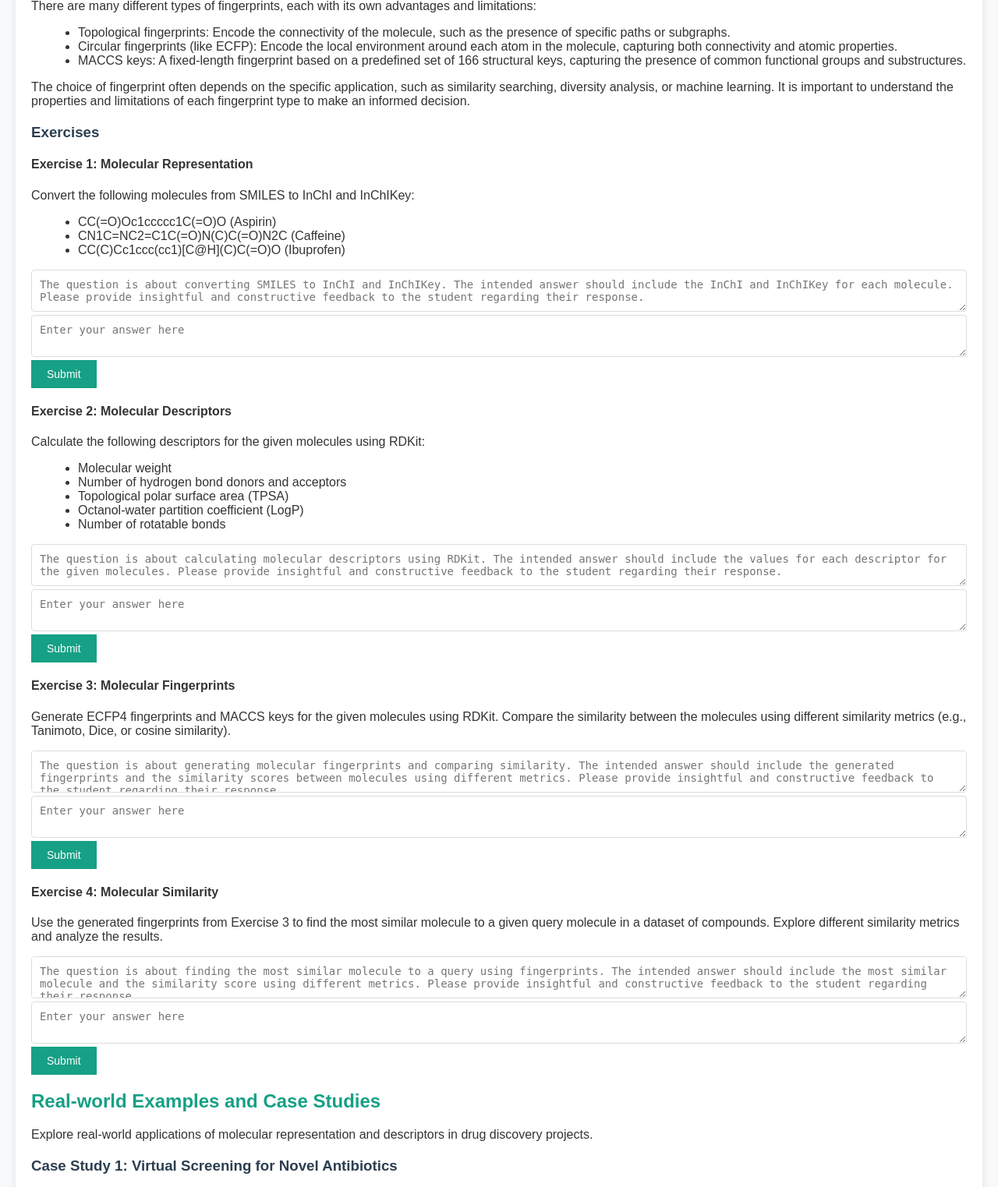
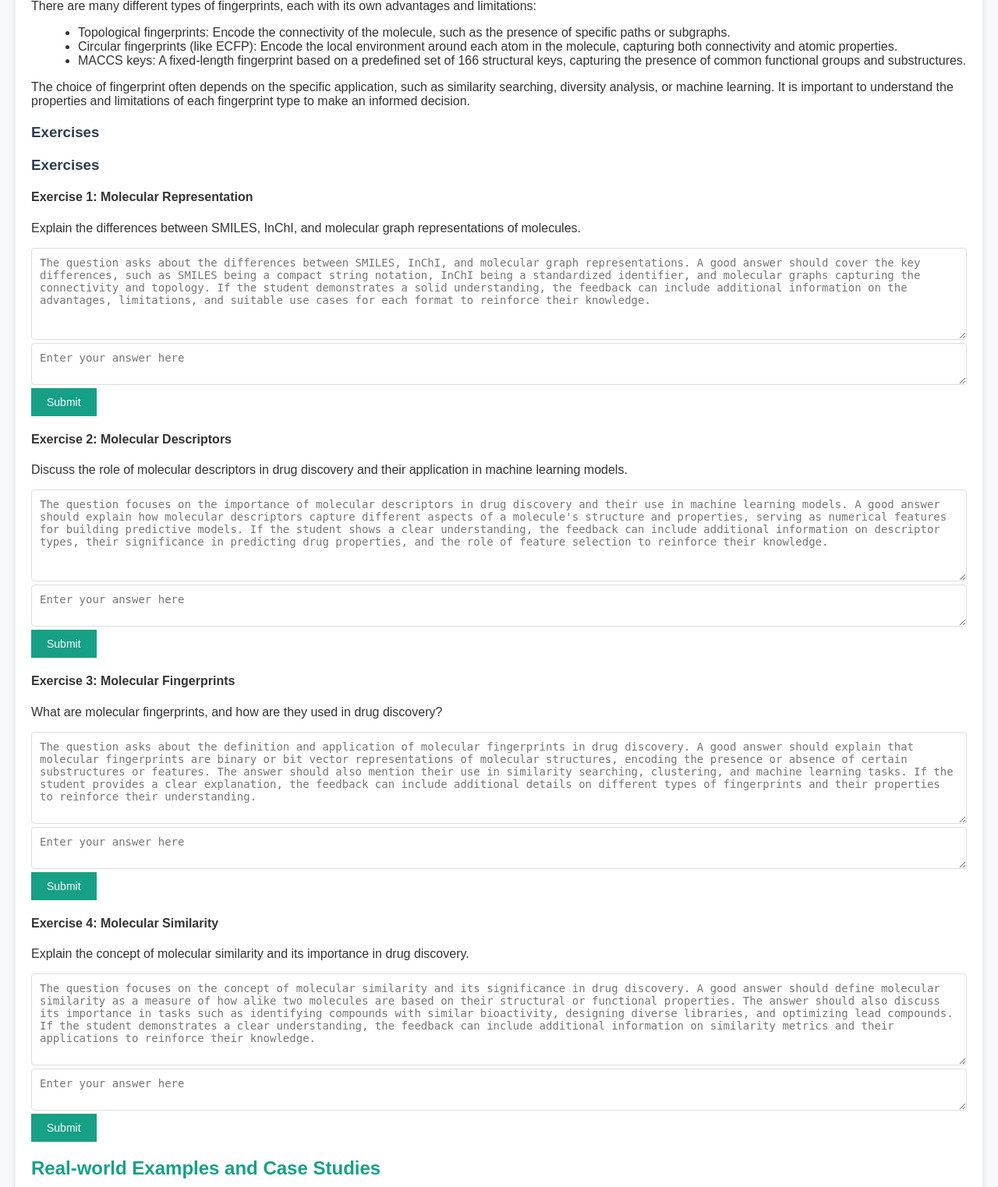
Before and after one commit to grabbedrat/drugdelivery-ml-lab, a Flask app: page /module1/lesson1 in a window 1280 px wide. Shown: the part 1309-2832 px from the top of the page at 78% size. Run offline with Flask 3, Linux system fonts and the light colour scheme; some libraries are stand-ins or nearby versions.

Commit message:
Update chatbot module to use 'gpt-3.5-turbo-instruct' instead of 'Assistant' in the chat history

```diff
--- a/modules/chatbot.py
+++ b/modules/chatbot.py
@@ -1,5 +1,9 @@
 from flask import Blueprint, request, jsonify, render_template
 from openai import OpenAI
+import os
+import openai
+
+openai.api_key = os.getenv('OPENAI_API_KEY')
 
 client = OpenAI(api_key='sk-proj-wFfDKarW3XQQNbzbb6ihT3BlbkFJZfPM0ShQlxehp7eIX6Ld')
 
@@ -28,7 +32,7 @@ def chatbot():
             messages.append({'id': message_id + 1, 'role': 'assistant', 'content': response})
 
             # Return the last message as HTML
-            return f'<p><strong>Student:</strong> {prompt} </p><p><strong>LLM:</strong> {response}</p>'
+            return f'<p><strong>Student:</strong> {prompt} </p><p><strong>gpt-3.5-turbo-instruct:</strong> {response}</p>'
         else:
             return "Invalid request", 400
 
--- a/templates/module1/lesson1.html
+++ b/templates/module1/lesson1.html
@@ -62,18 +62,14 @@
 </section>
 <h3>Exercises</h3>
 
+<h3>Exercises</h3>
 <section>
     <h4>Exercise 1: Molecular Representation</h4>
-    <p>Convert the following molecules from SMILES to InChI and InChIKey:</p>
-    <ul>
-        <li>CC(=O)Oc1ccccc1C(=O)O (Aspirin)</li>
-        <li>CN1C=NC2=C1C(=O)N(C)C(=O)N2C (Caffeine)</li>
-        <li>CC(C)Cc1ccc(cc1)[C@H](C)C(=O)O (Ibuprofen)</li>
-    </ul>
+    <p>Explain the differences between SMILES, InChI, and molecular graph representations of molecules.</p>
     <div id="chat-container-1">
         <div id="chat-history-1"></div>
         <div id="input-box-1">
-            <textarea name="initial_context_1" placeholder="The question is about converting SMILES to InChI and InChIKey. The intended answer should include the InChI and InChIKey for each molecule. Please provide insightful and constructive feedback to the student regarding their response."></textarea>
+            <textarea name="initial_context_1" rows="6" placeholder="The question asks about the differences between SMILES, InChI, and molecular graph representations. A good answer should cover the key differences, such as SMILES being a compact string notation, InChI being a standardized identifier, and molecular graphs capturing the connectivity and topology. If the student demonstrates a solid understanding, the feedback can include additional information on the advantages, limitations, and suitable use cases for each format to reinforce their knowledge."></textarea>
             <form id="chat-form-1" class="chat-form">
                 <input type="hidden" name="context_1" value="">
                 <textarea name="prompt_1" placeholder="Enter your answer here"></textarea>
@@ -82,21 +78,13 @@
         </div>
     </div>
 </section>
-
 <section>
     <h4>Exercise 2: Molecular Descriptors</h4>
-    <p>Calculate the following descriptors for the given molecules using RDKit:</p>
-    <ul>
-        <li>Molecular weight</li>
-        <li>Number of hydrogen bond donors and acceptors</li>
-        <li>Topological polar surface area (TPSA)</li>
-        <li>Octanol-water partition coefficient (LogP)</li>
-        <li>Number of rotatable bonds</li>
-    </ul>
+    <p>Discuss the role of molecular descriptors in drug discovery and their application in machine learning models.</p>
     <div id="chat-container-2">
         <div id="chat-history-2"></div>
         <div id="input-box-2">
-            <textarea name="initial_context_2" placeholder="The question is about calculating molecular descriptors using RDKit. The intended answer should include the values for each descriptor for the given molecules. Please provide insightful and constructive feedback to the student regarding their response."></textarea>
+            <textarea name="initial_context_2" rows="6" placeholder="The question focuses on the importance of molecular descriptors in drug discovery and their use in machine learning models. A good answer should explain how molecular descriptors capture different aspects of a molecule's structure and properties, serving as numerical features for building predictive models. If the student shows a clear understanding, the feedback can include additional information on descriptor types, their significance in predicting drug properties, and the role of feature selection to reinforce their knowledge."></textarea>
             <form id="chat-form-2" class="chat-form">
                 <input type="hidden" name="context_2" value="">
                 <textarea name="prompt_2" placeholder="Enter your answer here"></textarea>
@@ -105,14 +93,13 @@
         </div>
     </div>
 </section>
-
 <section>
     <h4>Exercise 3: Molecular Fingerprints</h4>
-    <p>Generate ECFP4 fingerprints and MACCS keys for the given molecules using RDKit. Compare the similarity between the molecules using different similarity metrics (e.g., Tanimoto, Dice, or cosine similarity).</p>
+    <p>What are molecular fingerprints, and how are they used in drug discovery?</p>
     <div id="chat-container-3">
         <div id="chat-history-3"></div>
         <div id="input-box-3">
-            <textarea name="initial_context_3" placeholder="The question is about generating molecular fingerprints and comparing similarity. The intended answer should include the generated fingerprints and the similarity scores between molecules using different metrics. Please provide insightful and constructive feedback to the student regarding their response."></textarea>
+            <textarea name="initial_context_3" rows="6" placeholder="The question asks about the definition and application of molecular fingerprints in drug discovery. A good answer should explain that molecular fingerprints are binary or bit vector representations of molecular structures, encoding the presence or absence of certain substructures or features. The answer should also mention their use in similarity searching, clustering, and machine learning tasks. If the student provides a clear explanation, the feedback can include additional details on different types of fingerprints and their properties to reinforce their understanding."></textarea>
             <form id="chat-form-3" class="chat-form">
                 <input type="hidden" name="context_3" value="">
                 <textarea name="prompt_3" placeholder="Enter your answer here"></textarea>
@@ -121,14 +108,13 @@
         </div>
     </div>
 </section>
-
 <section>
     <h4>Exercise 4: Molecular Similarity</h4>
-    <p>Use the generated fingerprints from Exercise 3 to find the most similar molecule to a given query molecule in a dataset of compounds. Explore different similarity metrics and analyze the results.</p>
+    <p>Explain the concept of molecular similarity and its importance in drug discovery.</p>
     <div id="chat-container-4">
         <div id="chat-history-4"></div>
         <div id="input-box-4">
-            <textarea name="initial_context_4" placeholder="The question is about finding the most similar molecule to a query using fingerprints. The intended answer should include the most similar molecule and the similarity score using different metrics. Please provide insightful and constructive feedback to the student regarding their response."></textarea>
+            <textarea name="initial_context_4" rows="6" placeholder="The question focuses on the concept of molecular similarity and its significance in drug discovery. A good answer should define molecular similarity as a measure of how alike two molecules are based on their structural or functional properties. The answer should also discuss its importance in tasks such as identifying compounds with similar bioactivity, designing diverse libraries, and optimizing lead compounds. If the student demonstrates a clear understanding, the feedback can include additional information on similarity metrics and their applications to reinforce their knowledge."></textarea>
             <form id="chat-form-4" class="chat-form">
                 <input type="hidden" name="context_4" value="">
                 <textarea name="prompt_4" placeholder="Enter your answer here"></textarea>
```
